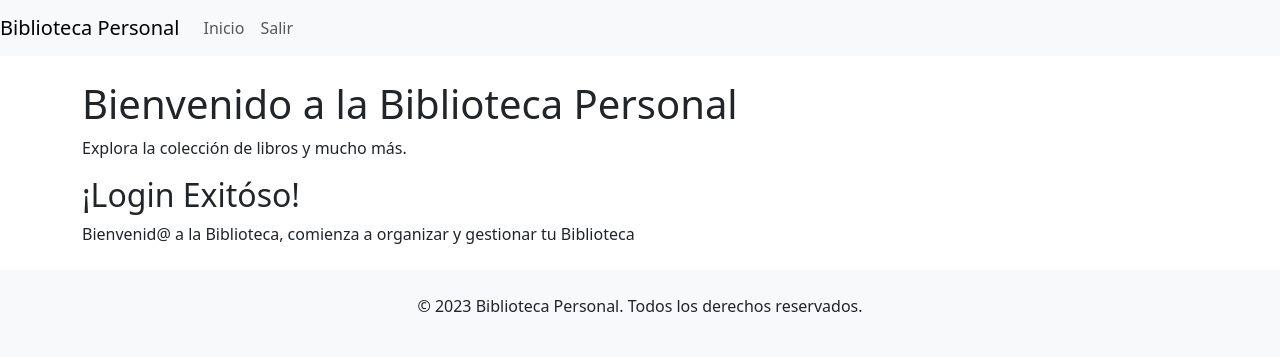
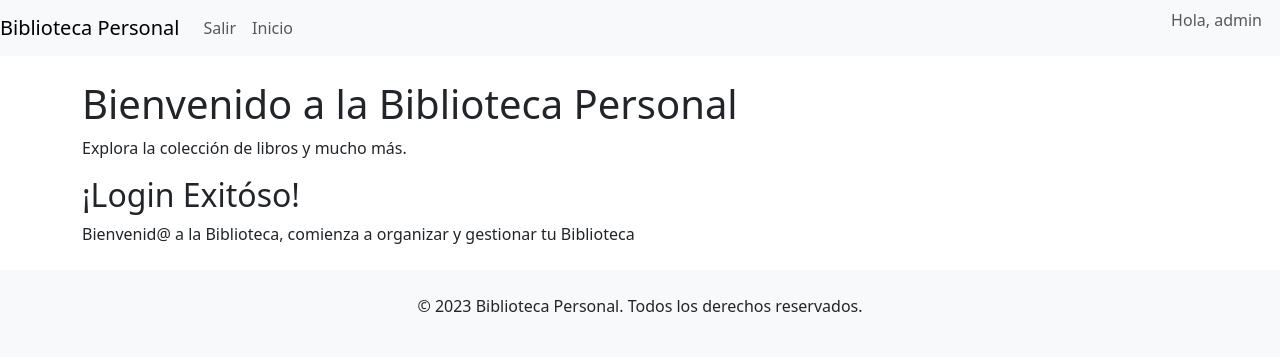
Before and after one commit to ezecodo/Entrega1-Angeloni, a Django app: page /usuarios/registro/login_exitoso/ in a window 1280 px wide. Shown: the top 357 px of the page. Run offline with Django 4.2, Linux system fonts and the light colour scheme; a user stored in the database is signed in; some libraries are stand-ins or nearby versions.

Commit message:
Aparece Hola, Usuario al logearse

```diff
--- a/inicio/templates/inicio/homepage.html
+++ b/inicio/templates/inicio/homepage.html
@@ -8,8 +8,14 @@
     <title>Biblioteca Personal</title>
 
     <link rel="stylesheet" href="{% static 'css/bootstrap.min.css' %}" />
+    <link
+      rel="stylesheet"
+      type="text/css"
+      href="{% static 'css/custom.css' %}"
+    />
   </head>
   <body>
+    <!-- ... -->
     <nav class="navbar navbar-expand-lg navbar-light bg-light">
       <a class="navbar-brand" href="#">Biblioteca Personal</a>
       <button
@@ -24,7 +30,7 @@
         <span class="navbar-toggler-icon"></span>
       </button>
       <div class="collapse navbar-collapse" id="navbarNav">
-        <ul class="navbar-nav mr-auto">
+        <ul class="navbar-nav ml-auto">
           <li class="nav-item active">
             <a
               class="nav-link btn btn-outline-primary"
@@ -32,18 +38,19 @@
               >Inicio</a
             >
           </li>
-        </ul>
-        <ul class="navbar-nav">
-          {% if not user.is_authenticated %}
+          {% if user.is_authenticated %}
+          <li class="nav-item">
+            <a class="nav-link" href="{% url 'logout' %}">Salir</a>
+          </li>
+          <li class="nav-item">
+            <span class="nav-link greeting"> Hola, {{ user.username }} </span>
+          </li>
+          {% else %}
           <li class="nav-item">
             <a class="nav-link btn btn-outline-primary" href="{% url 'login' %}"
               >Ingresar</a
             >
           </li>
-          {% endif %}
-        </ul>
-        <ul class="navbar-nav">
-          {% if not user.is_authenticated %}
           <li class="nav-item">
             <a
               class="nav-link btn btn-outline-primary"
@@ -51,18 +58,11 @@
               >Registrar</a
             >
           </li>
-          {% else %}
-          <li class="nav-item">
-            <a
-              class="nav-link btn btn-outline-primary"
-              href="{% url 'logout' %}"
-              >Salir</a
-            >
-          </li>
           {% endif %}
         </ul>
       </div>
     </nav>
+    <!-- ... -->
 
     <div class="container mt-4">
       <h1>Bienvenido a la Biblioteca Personal</h1>
--- a/static/css/custom.css
+++ b/static/css/custom.css
@@ -1,4 +1,9 @@
 /* Estilo para el formulario de registro */
+
+.navbar-nav.ml-auto {
+  display: flex;
+  flex-direction: row-reverse;
+}
 .form-container {
   max-width: 400px;
   margin: 0 auto;
@@ -36,3 +41,9 @@
 .btn-register:hover {
   background-color: #0056b3;
 }
+
+.greeting {
+  position: absolute;
+  top: 0;
+  right: 10px;
+}
--- a/usuarios/templates/usuarios/registro_exitoso.html
+++ b/usuarios/templates/usuarios/registro_exitoso.html
@@ -5,4 +5,10 @@
   disfrutar de nuestra plataforma.
 </p>
 
+<h2>Iniciar Sesión</h2>
+<form method="post" action="{% url 'login' %}">
+  {% csrf_token %} {{ login_form.as_p }}
+  <button type="submit">Ingresar</button>
+</form>
+
 {% endblock %}
--- a/usuarios/views.py
+++ b/usuarios/views.py
@@ -1,12 +1,14 @@
 
 from django.urls import reverse_lazy
 from django.views.generic.edit import CreateView
-from usuarios.forms import CustomUserCreationForm, AuthenticationForm
+from usuarios.forms import CustomUserCreationForm, AuthenticationForm, UsuarioLoginForm
 from django.views.generic import TemplateView
 from django.contrib.auth.views import LoginView
 from django.contrib import messages
 from django.contrib.auth import logout
 from django.shortcuts import redirect
+from django.contrib.auth.decorators import login_required
+from django.utils.decorators import method_decorator
 
 
 
@@ -23,6 +25,11 @@ class UsuarioRegistroView(CreateView):
 class RegistroExitosoView(TemplateView):
     template_name = 'usuarios/registro_exitoso.html'
 
+    def get_context_data(self, **kwargs):
+        context = super().get_context_data(**kwargs)
+        context['login_form'] = UsuarioLoginForm()
+        return context
+
 
 
 
@@ -38,8 +45,14 @@ class CustomLoginView(LoginView):
          return super().form_invalid(form)
 
 
+@method_decorator(login_required, name='dispatch')
 class LoginExitosoView(TemplateView):
     template_name = 'usuarios/login_exitoso.html'
+
+    def get_context_data(self, **kwargs):
+        context = super().get_context_data(**kwargs)
+        context['nombre_de_usuario'] = self.request.user.username
+        return context
 
 
 
```
Also changed, not shown: db.sqlite3.
